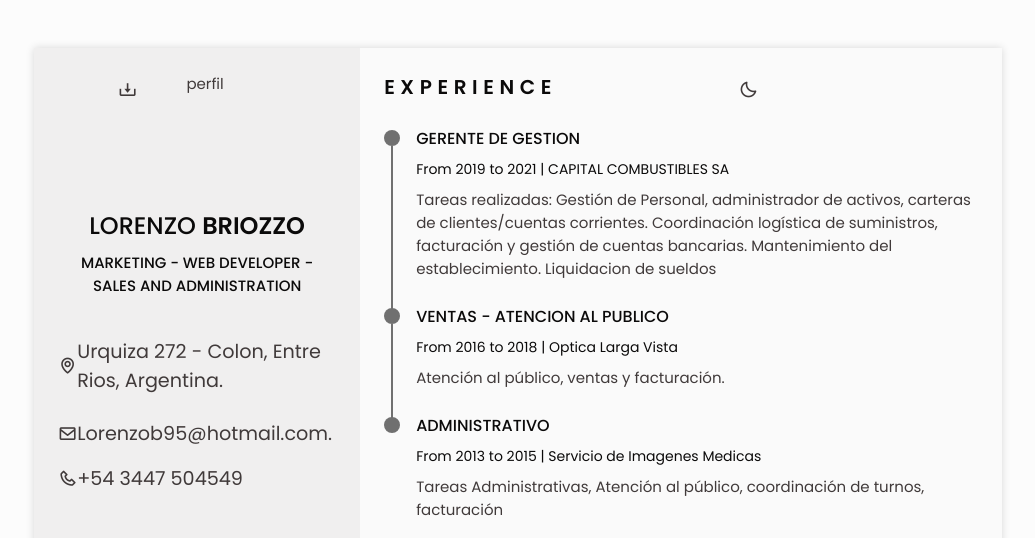
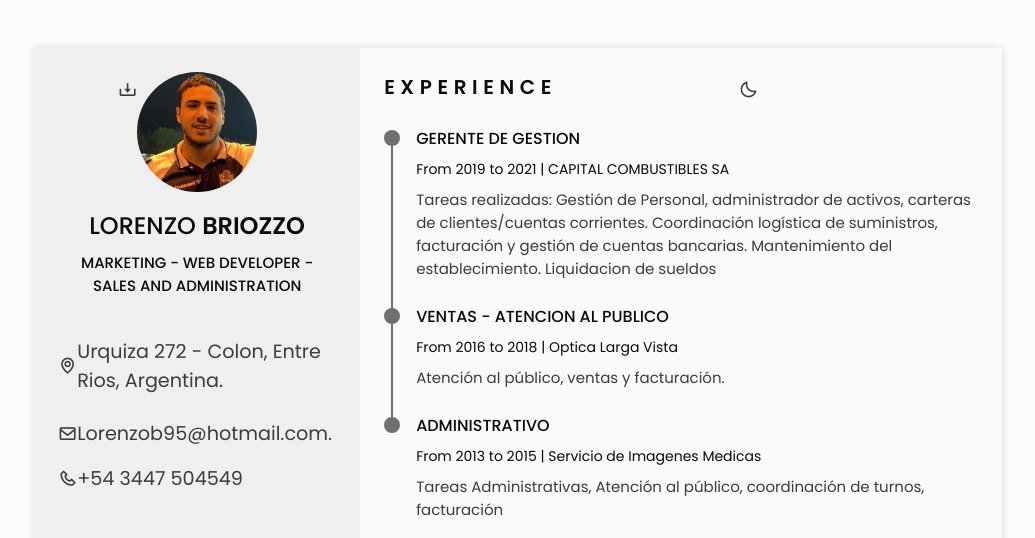
Before and after one commit to Lbriozzo95/Curriculum-Vitae, a plain HTML site: page index.html in a window 1280 px wide. Shown: the top 538 px of the page, without its empty margins (122-1157 px from the left). Drawn offline with nearby package versions, Linux system fonts and the light colour scheme; a script that the page names is missing.

Commit message:
Update index.html

```diff
--- a/index.html
+++ b/index.html
@@ -78,7 +78,7 @@
 <section class="home" id="home">
     <div class="home__container section bd-grid" >
         <div class="home__data bd-grid">
-            <img src="./img/perfil.jpg" alt="perfil" class="home__img">
+            <img src="perfil.jpg" alt="perfil" class="home__img">
 
             <h1 class="home__title"> LORENZO <b> BRIOZZO </b></h1>
             <h3 class="home__profession">MARKETING - WEB DEVELOPER - SALES AND ADMINISTRATION</h3>
```
